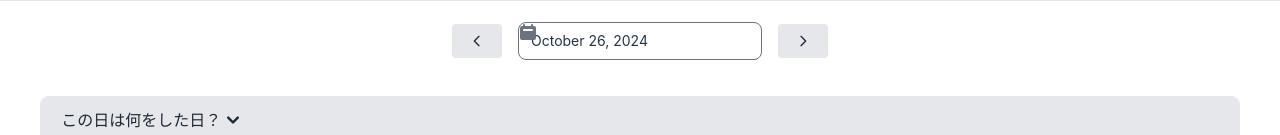
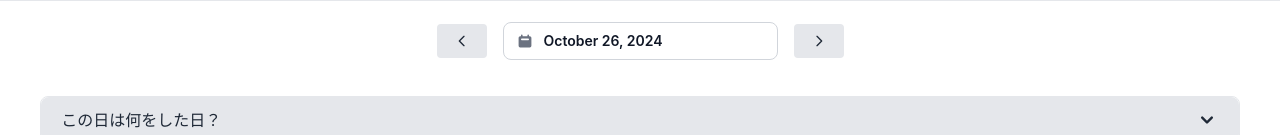
Before and after one commit to Omusubi0123/life-dialog, a React (Vite) app in the folder frontend/: page / in a window 1280 px wide. Shown: the top 135 px of the page. Built offline with nearby package versions, Linux system fonts and the light colour scheme.

Commit message:
refac: Timepickerのデザイン

```diff
--- a/frontend/src/App.tsx
+++ b/frontend/src/App.tsx
@@ -4,6 +4,135 @@ import { Accordion } from "flowbite-react";
 
 
 function App() {
+  const option = {
+    "root": {
+      "base": "relative",
+      "input": {
+        "base": "bg-red-500 w-full text-sm font-semibold text-gray-900 bg-white rounded-lg dark:bg-gray-700 dark:text-white dark:border-gray-600 focus:ring-2 focus:ring-cyan-300",
+        "addon": "",
+        "field": {
+          "base": "relative",
+          "icon": {
+            "base": "absolute inset-y-0 start-0 flex items-center ps-3.5 pointer-events-none",
+            "svg": "w-4 h-4 text-gray-500 dark:text-gray-400"
+          },
+          "rightIcon": {
+            "base": "",
+            "svg": ""
+          },
+          "input": {
+            "base": "ps-10 bg-gray-50 border border-gray-300 text-gray-900 text-sm rounded-lg block w-full dark:bg-gray-700 dark:border-gray-600 dark:placeholder-gray-400 dark:text-white  datepicker-input in-edit",
+            "sizes": {
+              "sm": "text-sm",
+              "md": "text-sm",
+              "lg": "text-base"
+            },
+            "colors": {
+              "gray": "text-gray-900 bg-white dark:bg-gray-700 dark:text-white dark:border-gray-600 focus:ring-2 focus:ring-cyan-300",
+              "info": "text-blue-900 bg-blue-100 dark:bg-blue-700 dark:text-white dark:border-blue-600 focus:ring-2 focus:ring-blue-300",
+              "failure": "text-red-900 bg-red-100 dark:bg-red-700 dark:text-white dark:border-red-600 focus:ring-2 focus:ring-red-300",
+              "warning": "text-yellow-900 bg-yellow-100 dark:bg-yellow-700 dark:text-white dark:border-yellow-600 focus:ring-2 focus:ring-yellow-300",
+              "success": "text-green-900 bg-green-100 dark:bg-green-700 dark:text-white dark:border-green-600 focus:ring-2 focus:ring-green-300"
+            },
+            "withIcon": {
+              "off": "",
+              "on": ""
+            },
+            "withRightIcon": {
+              "off": "",
+              "on": ""
+            },
+            "withAddon": {
+              "off": "",
+              "on": ""
+            },
+            "withShadow": {
+              "off": "",
+              "on": ""
+            }
+          }
+        }
+      }
+    },
+    "popup": {
+      "root": {
+        "base": "absolute top-10 z-50 block pt-2",
+        "inline": "relative top-0 z-auto",
+        "inner": "inline-block rounded-lg bg-white p-4 shadow-lg dark:bg-gray-700"
+      },
+      "header": {
+        "base": "",
+        "title": "px-2 py-3 text-center font-semibold text-gray-900 dark:text-white",
+        "selectors": {
+          "base": "mb-2 flex justify-between",
+          "button": {
+            "base": "rounded-lg bg-white px-5 py-2.5 text-sm font-semibold text-gray-900 hover:bg-gray-100 focus:outline-none focus:ring-2 focus:ring-gray-200 dark:bg-gray-700 dark:text-white dark:hover:bg-gray-600",
+            "prev": "",
+            "next": "",
+            "view": ""
+          }
+        }
+      },
+      "view": {
+        "base": "p-1"
+      },
+      "footer": {
+        "base": "mt-2 flex space-x-2",
+        "button": {
+          "base": "w-full rounded-lg px-5 py-2 text-center text-sm font-medium focus:ring-4 focus:ring-cyan-300",
+          "today": "bg-cyan-700 text-white hover:bg-cyan-800 dark:bg-cyan-600 dark:hover:bg-cyan-700",
+          "clear": "border border-gray-300 bg-white text-gray-900 hover:bg-gray-100 dark:border-gray-600 dark:bg-gray-700 dark:text-white dark:hover:bg-gray-600"
+        }
+      }
+    },
+    "views": {
+      "days": {
+        "header": {
+          "base": "mb-1 grid grid-cols-7 bg-white",
+          "title": "h-6 text-center text-sm font-medium leading-6 text-gray-500 dark:text-gray-400"
+        },
+        "items": {
+          "base": "grid w-64 grid-cols-7 bg-white text-center",
+          "item": {
+            "base": "bg-white flex-1 p-0 cursor-pointer rounded-lg border-0 text-center text-sm font-semibold leading-9 text-gray-900 hover:bg-gray-100 dark:text-white dark:hover:bg-gray-600",
+            "selected": "text-center bg-cyan-700 text-white hover:bg-cyan-600",
+            "disabled": "text-gray-500"
+          }
+        }
+      },
+      "months": {
+        "items": {
+          "base": "grid w-64 grid-cols-4 bg-white",
+          "item": {
+            "base": "bg-white block flex-1 cursor-pointer rounded-lg border-0 text-center text-sm font-semibold leading-9 text-gray-900 hover:bg-gray-100 dark:text-white dark:hover:bg-gray-600",
+            "selected": "bg-cyan-700 text-white hover:bg-cyan-600",
+            "disabled": "text-gray-500"
+          }
+        }
+      },
+      "years": {
+        "items": {
+          "base": "grid w-64 grid-cols-4 bg-white",
+          "item": {
+            "base": "bg-white block flex-1 cursor-pointer rounded-lg border-0 text-center text-sm font-semibold leading-9 text-gray-900 hover:bg-gray-100 dark:text-white dark:hover:bg-gray-600",
+            "selected": "bg-cyan-700 text-white hover:bg-cyan-600",
+            "disabled": "text-gray-500"
+          }
+        }
+      },
+      "decades": {
+        "items": {
+          "base": "grid w-64 grid-cols-4 bg-white",
+          "item": {
+            "base": "bg-white block flex-1 cursor-pointer rounded-lg border-0 text-center text-sm font-semibold leading-9 text-gray-900 hover:bg-gray-100 dark:text-white dark:hover:bg-gray-600",
+            "selected": "bg-cyan-700 text-white hover:bg-cyan-600",
+            "disabled": "text-gray-500"
+          }
+        }
+      }
+    }
+  }
+
   return (
     <div className="bg-white">
       <div className="fixed top-0 left-0 z-50 w-full h-20 bg-white border-t border-gray-200 dark:bg-gray-700 dark:border-gray-600 space-x-4 flex items-center justify-center">
@@ -13,7 +142,7 @@ function App() {
           </svg>
         </button>
           <div className="">
-            <Datepicker />
+            <Datepicker theme={option} showClearButton={false}/>
           </div>
 
         <button className="bg-gray-200 hover:bg-gray-300 text-gray-800 font-semibold py-2 px-4 rounded dark:bg-gray-600 dark:hover:bg-gray-500 dark:text-white">
```
